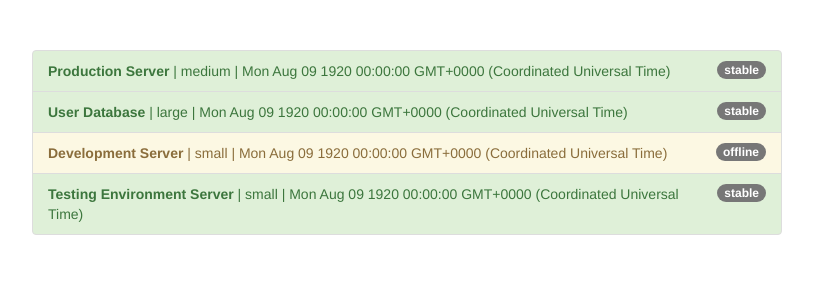
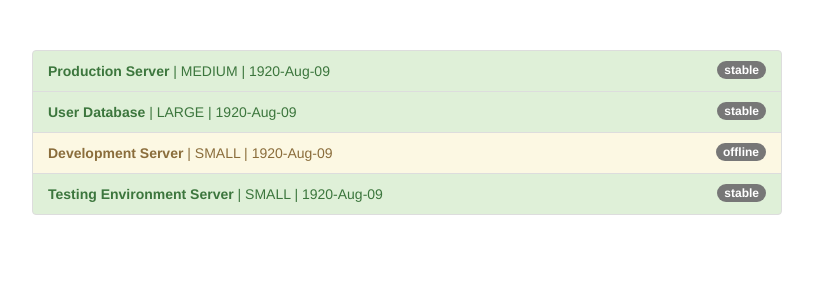
Before and after one commit to douglascamilo/angular-recipes, an Angular app: page / in a window 1280 px wide. Shown: the top 300 px of the page, without its empty margins (233-1046 px from the left). Built offline with nearby package versions, Linux system fonts and the light colour scheme.

Commit message:
Using pipes

```diff
--- a/src/app/app.component.html
+++ b/src/app/app.component.html
@@ -10,7 +10,9 @@
             class="badge">
             {{ server.status }}
           </span>
-          <strong>{{ server.name }}</strong> | {{ server.instanceType }} | {{ server.started }}
+          <strong>{{ server.name }}</strong>
+          | {{ server.instanceType | uppercase }}
+          | {{ server.started | date:'yyyy-MMM-dd' }}
         </li>
       </ul>
     </div>
```
